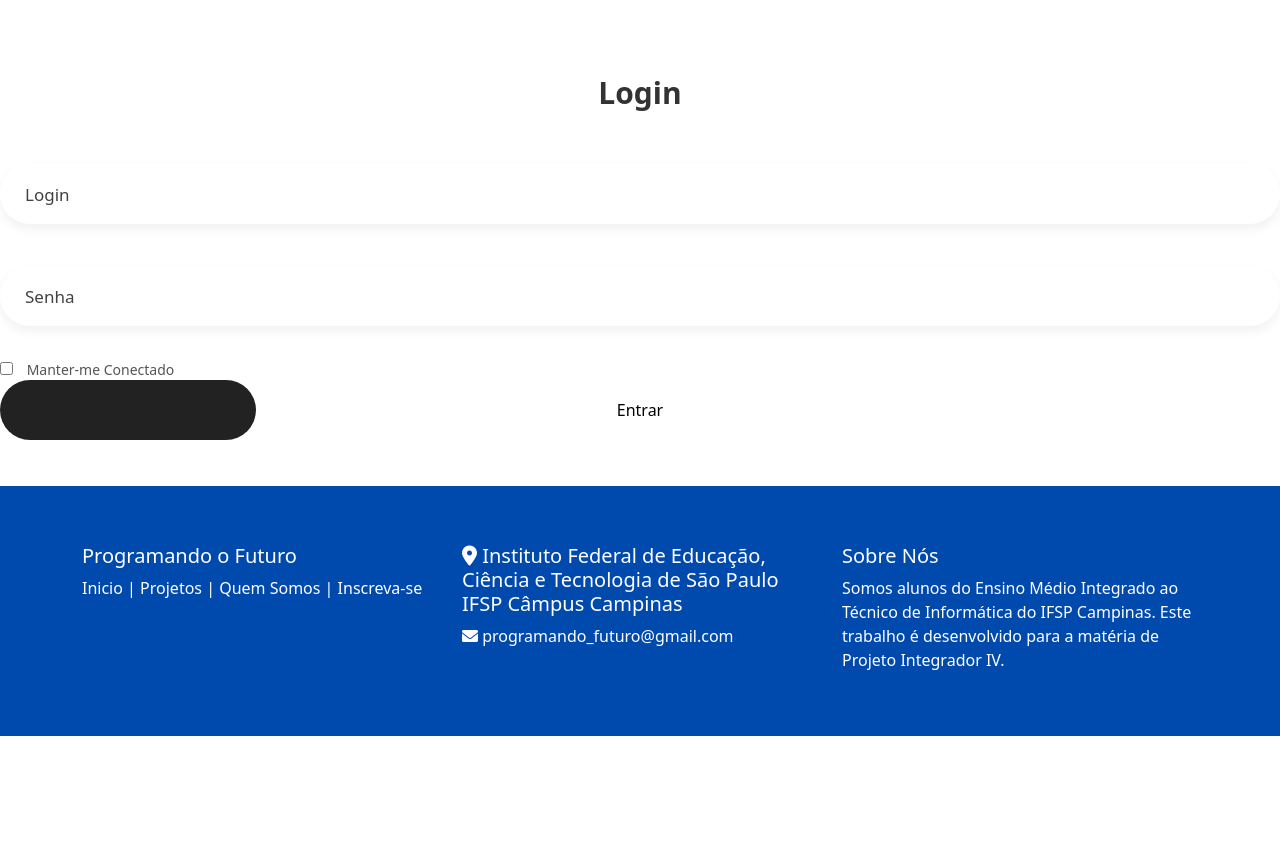
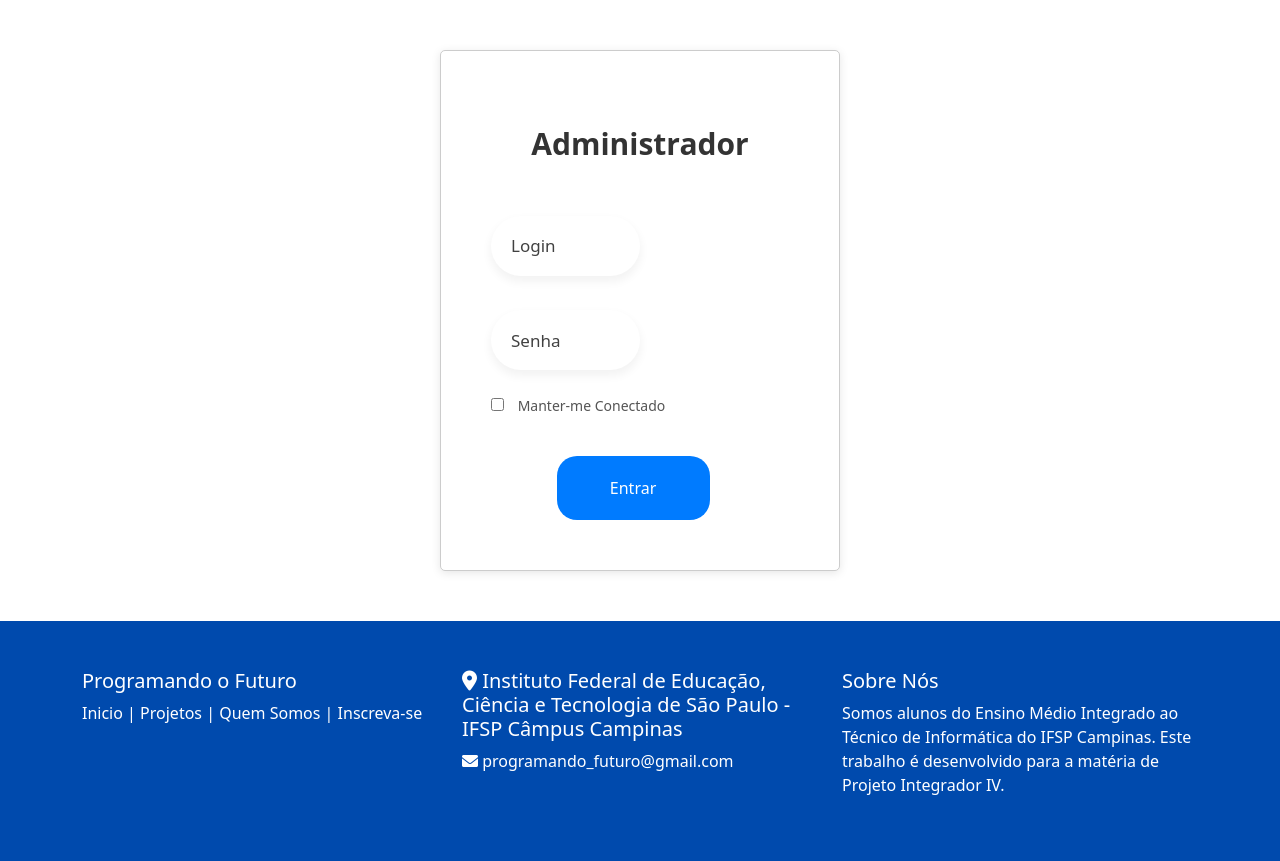
Before and after one commit to franco916/programando_futuro, a PHP site: page /p/admin.html in a window 1280 px wide. Shown: the part 64-925 px from the top of the page. Before the commit the page ends 800 px from the top, so only its background shows below. Run offline with PHP 8.4, Linux system fonts and the light colour scheme; some libraries are stand-ins or nearby versions.

Commit message:
Mudança no Rodapé, Aba do Login de Admin Modificada

```diff
--- a/css/admin.css
+++ b/css/admin.css
@@ -15,10 +15,10 @@
     font-weight: 600;
 }
 .input-box .input-field{
-    width: 100%;
+    width: 50%;
     height: 60px;
     font-size: 17px;
-    padding: 0 25px;
+    padding: 20px;
     margin-bottom: 15px;
     border-radius: 30px;
     border: none;
--- a/index.html
+++ b/index.html
@@ -91,7 +91,7 @@
           <div class="col-md-4">
             <h5><i class="fas fa-map-marker-alt"></i><a href="https://maps.app.goo.gl/AYAeHXpnrSXAF6YH9" class="footer-link"> Instituto Federal de Educação, Ciência e Tecnologia de São Paulo
               IFSP Câmpus Campinas</a></h5>
-            <p><i class="fas fa-envelope"></i> incentivandoinovacao@gmail.com</p>
+            <p><i class="fas fa-envelope"></i> programando_futuro@gmail.com</p>
           </div>
           <!-- Third Column -->
           <div class="col-md-4">
--- a/p/admin.html
+++ b/p/admin.html
@@ -7,13 +7,46 @@
     <link rel="stylesheet" href="../css/style.css">
     <link rel="stylesheet" href="../css/admin.css">
 
-
     <!-- Bootstrap CSS -->
     <link href="https://cdn.jsdelivr.net/npm/bootstrap@5.0.2/dist/css/bootstrap.min.css" rel="stylesheet" integrity="sha384-EVSTQN3/azprG1Anm3QDgpJLIm9Nao0Yz1ztcQTwFspd3yD65VohhpuuCOmLASjC" crossorigin="anonymous">
     <link rel="stylesheet" href="https://cdnjs.cloudflare.com/ajax/libs/font-awesome/6.0.0-beta3/css/all.min.css">
     <link rel="stylesheet" href="../css/newstyle.css" />
 
     <title>Login Admin</title>
+    <style>
+        .login-box {
+            max-width: 400px;
+            margin: 50px auto;
+            padding: 50px;
+            border: 1px solid #ccc;
+            border-radius: 5px;
+            box-shadow: 0 2px 10px rgba(0,0,0,0.1);
+            background-color: #fff;
+        }
+        .input-box {
+            margin-bottom: 10px;
+        }
+        .input-field {
+            width: 30%;
+            padding: 50px;
+            border: 1px solid #ccc;
+            border-radius: 5px;
+        }
+        .submit-btn {
+            width: 50%;
+            padding: 2px;
+            background-color: #007bff;
+            color: white;
+            margin-left: 22%;
+            border-radius: 20px;
+            cursor: pointer;
+        }
+        .submit-btn:hover {
+            background-color: #0056b3;
+        }
+
+
+    </style>
 </head>
 <body>
     <header>
@@ -28,7 +61,7 @@
                 <li class="nav-item">
                   <a class="nav-link" href="../index.html">Início</a>
                 </li>
-                <li class="nav-item"></li>
+                <li class="nav-item">
                     <a class="nav-link" href="projetos2.html">Projetos</a>
                 </li>
                 <li class="nav-item">
@@ -45,7 +78,7 @@
 
     <div class="login-box">
         <div class="login-header">
-            <header>Login</header>
+            <header class="text-center">Administrador</header>
         </div>
         <div class="input-box">
             <input type="text" class="input-field" placeholder="Login" id="login" autocomplete="off" required>
@@ -58,9 +91,9 @@
                 <input type="checkbox" id="check">
                 <label for="check">Manter-me Conectado</label>
             </section>
+        </div>
         <div class="input-submit">
-            <button class="submit-btn" id="submit"></button>
-            <label for="submit">Entrar</label>
+            <button class="submit-btn" id="submit" onclick="logar()"><center>Entrar</center></button>
         </div>
     </div>
 
@@ -78,28 +111,22 @@
         }
     </script>
 
-<footer class="bg-dark text-white py-5 fixed-footer pading-footer">
-    <div class="container pading-footer">
+    <footer class="bg-dark text-white py-5 fixed-footer">
+        <div class="container">
             <div class="row">
-        <!-- First Column -->
                 <div class="col-md-4">
                     <h5>Programando o Futuro</h5>
                     <p>
-
                         <a href="index.html" class="footer-link">Inicio</a> |
                         <a href="projetos2.html" class="footer-link">Projetos</a> |
                         <a href="contato.html" class="footer-link">Quem Somos</a> |
                         <a href="inscreva.html" class="footer-link">Inscreva-se</a>
-
                     </p>
                 </div>
-        <!-- Second Column -->
                 <div class="col-md-4">
-          <h5><i class="fas fa-map-marker-alt"></i><a href="https://maps.app.goo.gl/AYAeHXpnrSXAF6YH9" class="footer-link"> Instituto Federal de Educação, Ciência e Tecnologia de São Paulo
-            IFSP Câmpus Campinas</a></h5>
+                    <h5><i class="fas fa-map-marker-alt"></i><a href="https://maps.app.goo.gl/AYAeHXpnrSXAF6YH9" class="footer-link"> Instituto Federal de Educação, Ciência e Tecnologia de São Paulo - IFSP Câmpus Campinas</a></h5>
                     <p><i class="fas fa-envelope"></i> programando_futuro@gmail.com</p>
                 </div>
-        <!-- Third Column -->
                 <div class="col-md-4">
                     <h5>Sobre Nós</h5>
                     <p>Somos alunos do Ensino Médio Integrado ao Técnico de Informática do IFSP Campinas. Este trabalho é desenvolvido para a matéria de Projeto Integrador IV.</p>
@@ -110,10 +137,5 @@
 
     <!-- Bootstrap Bundle with Popper -->
     <script src="https://cdn.jsdelivr.net/npm/bootstrap@5.0.2/dist/js/bootstrap.bundle.min.js" integrity="sha384-MrcW6ZMFYlzcLA8Nl+NtUVF0sA7MsXsP1UyJoMp4YLEuNSfAP+JcXn/tWtIaxVXM" crossorigin="anonymous"></script>
-
-  <script src="https://code.jquery.com/jquery-3.5.1.slim.min.js"></script>
-  <script src="https://cdn.jsdelivr.net/npm/@popperjs/core@2.5.2/dist/umd/popper.min.js"></script>
-  <script src="https://stackpath.bootstrapcdn.com/bootstrap/4.5.2/js/bootstrap.min.js"></script>
-
 </body>
 </html>
--- a/p/inscreva.html
+++ b/p/inscreva.html
@@ -120,7 +120,7 @@
         <div class="col-md-4">
           <h5><i class="fas fa-map-marker-alt"></i><a href="https://maps.app.goo.gl/AYAeHXpnrSXAF6YH9" class="footer-link"> Instituto Federal de Educação, Ciência e Tecnologia de São Paulo
             IFSP Câmpus Campinas</a></h5>
-          <p><i class="fas fa-envelope"></i> incentivandoinovacao@gmail.com</p>
+          <p><i class="fas fa-envelope"></i> programando_futuro@gmail.com</p>
         </div>
         <!-- Third Column -->
         <div class="col-md-4">
--- a/p/oficina1.html
+++ b/p/oficina1.html
@@ -83,7 +83,7 @@
 
           <div>
               <i class="fa fa-envelope"></i>
-              <p><a href="incentivandoinovacaoj@gmail.com">incentivandoinovacao@gmail.com</a></p>
+              <p><a href="programando_futuro@gmail.com">programando_futuro@gmail.com</a></p>
           </div>
       </div>
 
--- a/p/oficina2.html
+++ b/p/oficina2.html
@@ -84,7 +84,7 @@
 
           <div>
               <i class="fa fa-envelope"></i>
-              <p><a href="incentivandoinovacaoj@gmail.com">incentivandoinovacao@gmail.com</a></p>
+              <p><a href="programando_futuro@gmail.com">programando_futuro@gmail.com</a></p>
           </div>
       </div>
 
--- a/p/oficina3.html
+++ b/p/oficina3.html
@@ -80,7 +80,7 @@
 
           <div>
               <i class="fa fa-envelope"></i>
-              <p><a href="incentivandoinovacaoj@gmail.com">incentivandoinovacao@gmail.com</a></p>
+              <p><a href="programando_futuro@gmail.com">programando_futuro@gmail.com</a></p>
           </div>
       </div>
 
```
Also changed, not shown: p/contato.html (+15 -11 lines), p/projetos2.html (+4 -4 lines), img/carrossel 3.png (added). Lines whose indentation alone changed are shown as unchanged.
